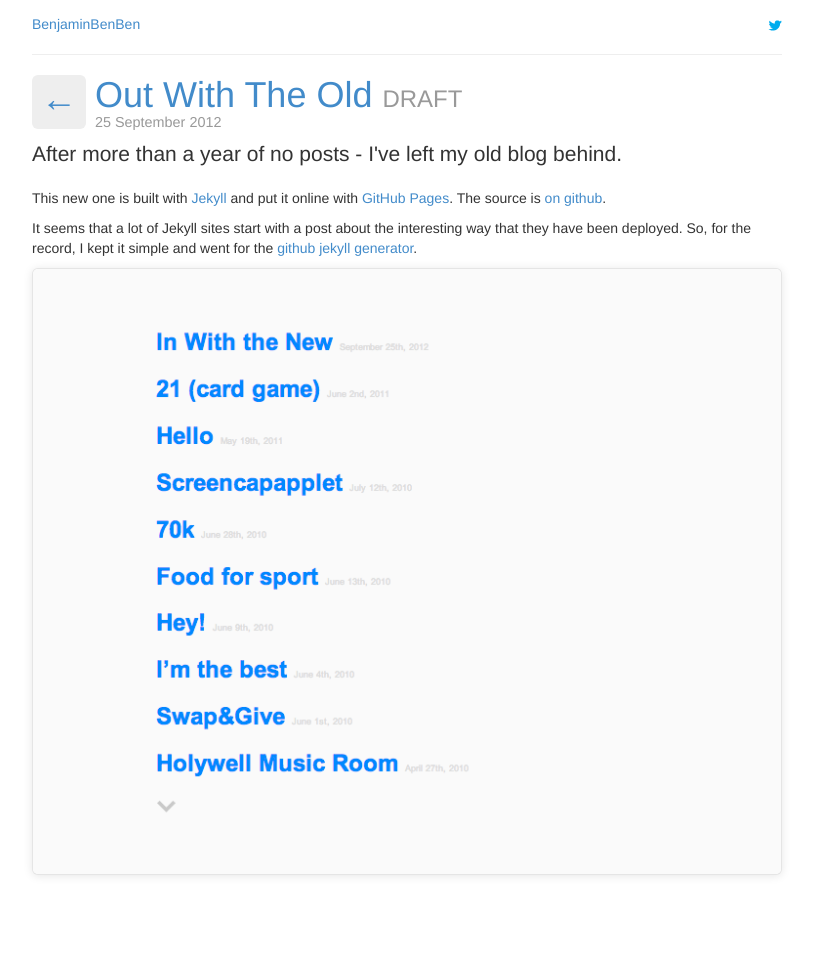
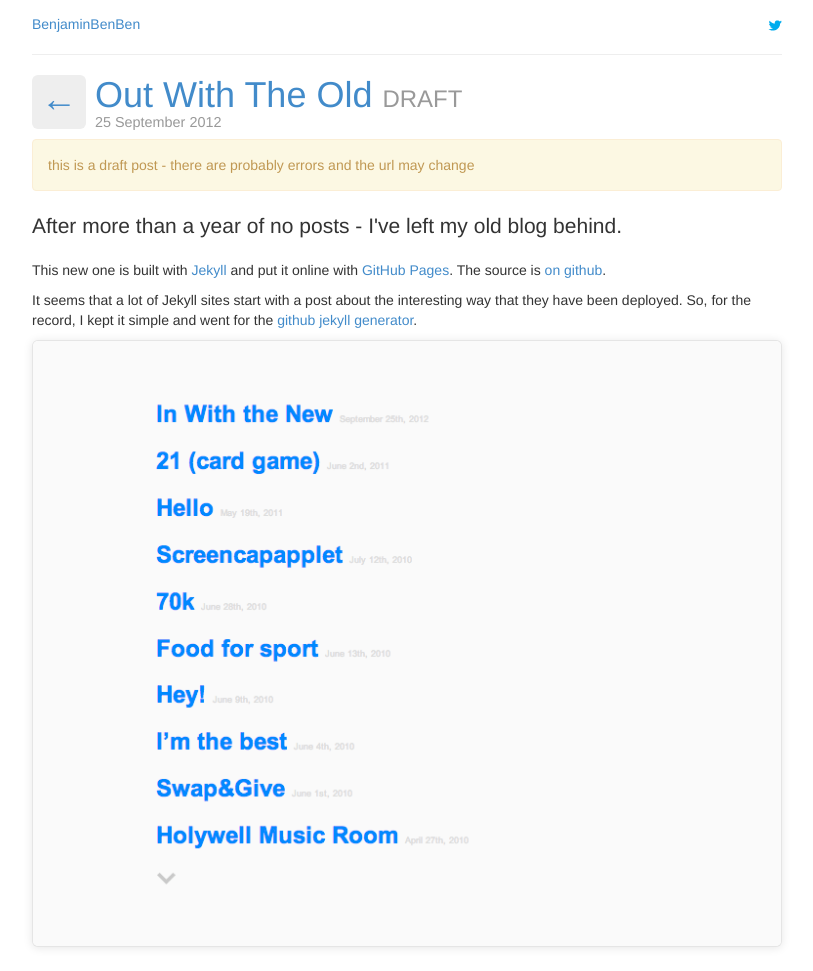
Before and after one commit to benfoxall/benfoxall.github.com, a Jekyll site: the page built from _posts/2012-09-25-out-with-the-old.md, in a window 1280 px wide. Shown: the whole page, without its empty margins (233-1046 px from the left). Built offline with Jekyll 4.4.1, drawn with Linux system fonts in a browser that asks for light colours; comment, search, counter and statistics services are not loaded; before the commit the page ends 900 px from its top, so only the background shows below that.

Commit message:
draft warning

```diff
--- a/_layouts/post.html
+++ b/_layouts/post.html
@@ -12,5 +12,10 @@ layout: default
 	</a>
 </h1>
 <div {% if page.cr %}class="cr" data-cr="{{page.cr}}" data-cr-defer=""{% endif %}>
+
+{% unless post.published == "draft" %}
+<p class="alert alert-warning">this is a draft post - there are probably errors and the url may change</p>
+{% endunless %}
+
 {{ content }}
 </div>
```
